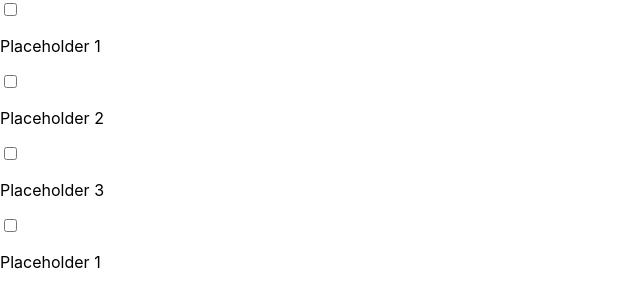
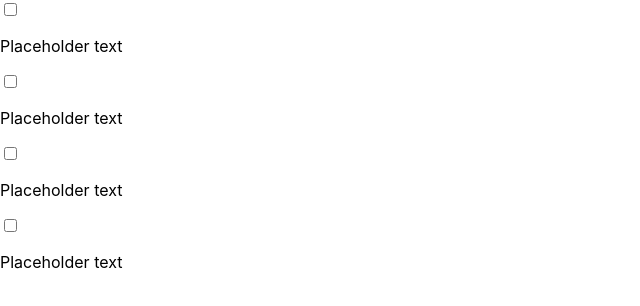
Before and after one commit to ilcanseco/ToDoList, a React (Create React App) app: page / in a window 1280 px wide. Shown: the top 306 px of the page, without its empty margins (0-640 px from the left). Built offline with nearby package versions, Linux system fonts and the light colour scheme.

Commit message:
Rendered components from ToDoItem to replace the old hard coded jsx components. Also added className to be able to style it.

```diff
--- a/src/App.js
+++ b/src/App.js
@@ -1,22 +1,16 @@
 import React, { Component } from "react";
 // import logo from "./logo.svg";
 import "./App.css";
+import ToDoItem from "./ToDoItem";
 
 class App extends Component {
   render() {
     return (
-      <div>
-        <input type="checkbox" />
-        <p>Placeholder 1</p>
-
-        <input type="checkbox" />
-        <p>Placeholder 2</p>
-
-        <input type="checkbox" />
-        <p>Placeholder 3</p>
-
-        <input type="checkbox" />
-        <p>Placeholder 1</p>
+      <div className="todo-list">
+        <ToDoItem />
+        <ToDoItem />
+        <ToDoItem />
+        <ToDoItem />
       </div>
     );
   }
```
